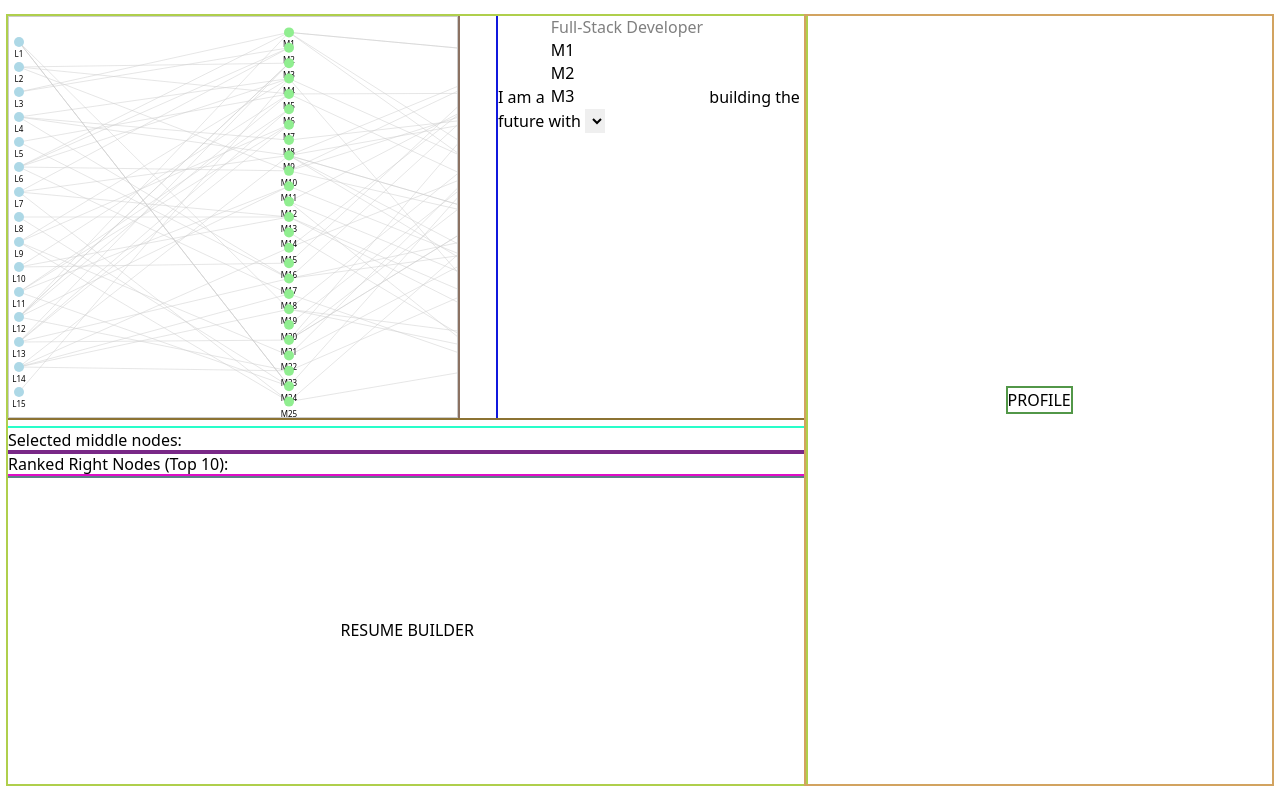
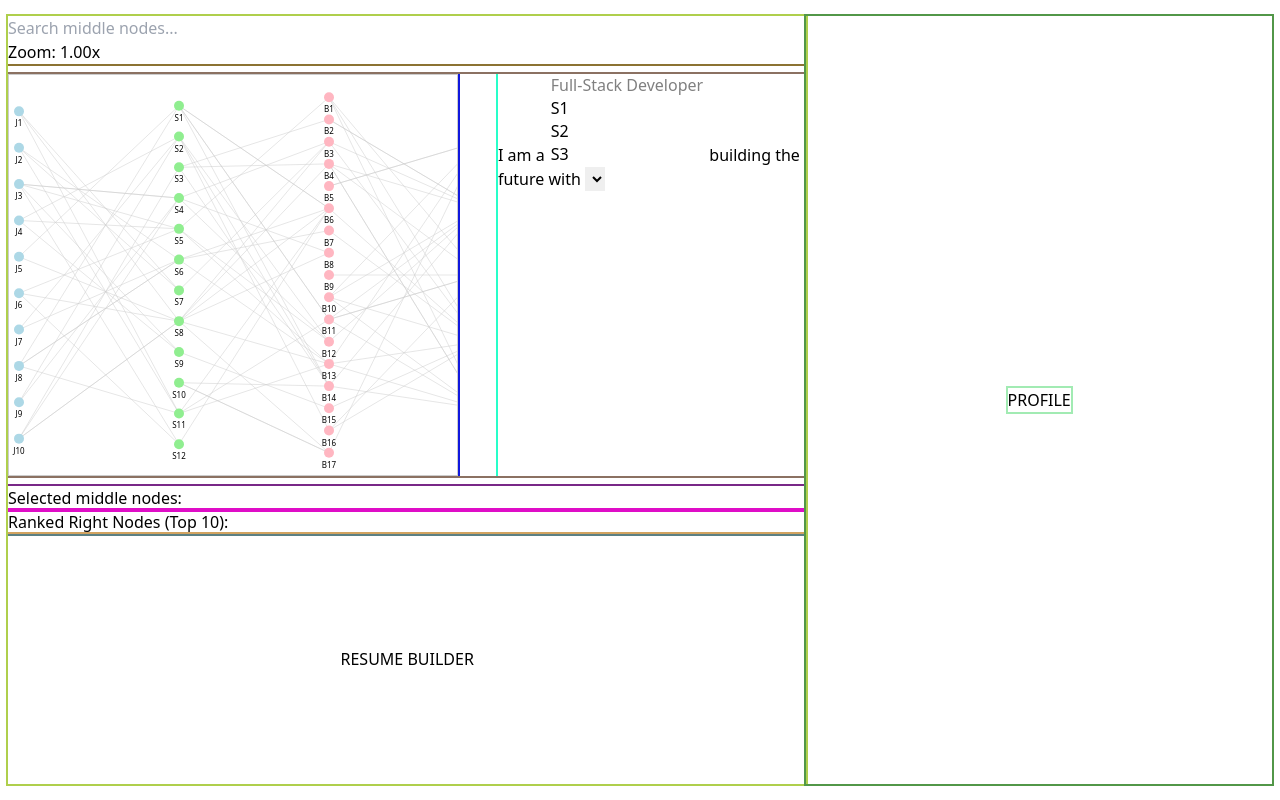
Before and after one commit to braedonwatkins/resume, a SvelteKit app: page /home in a window 1280 px wide. Built offline with nearby package versions, Linux system fonts and the light colour scheme.

Commit message:
rename nodes and add another layer LMR -> JSBP

```diff
--- a/src/routes/home/Showcase.svelte
+++ b/src/routes/home/Showcase.svelte
@@ -6,60 +6,79 @@
 	import generateNodes from './generateNodes';
 
 	//TODO: replace random node and edge generation with an upload / interactive node creator
-	export let leftNodes: string[] = generateNodes('L', 15);
-	export let middleNodes: string[] = generateNodes('M', 25);
-	export let rightNodes: string[] = generateNodes('R', 20);
-	export let edges: Edge[] = generateRandomEdges(100, leftNodes, middleNodes, rightNodes);
+	export let jobNodes: string[] = generateNodes('J', 10);
+	export let skillNodes: string[] = generateNodes('S', 12);
+	export let bulletNodes: string[] = generateNodes('B', 17);
+	export let projectNodes: string[] = generateNodes('P', 5);
+	export let edges: Edge[] = generateRandomEdges(
+		100,
+		jobNodes,
+		skillNodes,
+		bulletNodes,
+		projectNodes
+	);
 
 	const width = 600;
 	const height = 400;
 	const nodeRadius = 5;
-	const leftX = 10;
-	const middleX = 280;
-	const rightX = 525;
+	const jobX = 10;
+	const skillX = 170;
+	const bulletX = 320;
+	const projectX = 470;
 
 	let selectedMiddleNodes = new Set<string>();
 	let rankedRightNodes: RankedNode[] = [];
+	let searchTerm = '';
 	let zoomLevel = 1;
 
+	$: filteredMiddleNodes = searchTerm
+		? skillNodes.filter((node) => node.toLowerCase().includes(searchTerm.toLowerCase()))
+		: skillNodes;
+
 	$: allNodes = [
-		...leftNodes.map((id, index) => ({
+		...jobNodes.map((id, index) => ({
 			id,
-			x: leftX,
-			y: (index + 1) * (height / (leftNodes.length + 1))
+			x: jobX,
+			y: (index + 1) * (height / (jobNodes.length + 1))
 		})),
-		...middleNodes.map((id, index) => ({
+		...filteredMiddleNodes.map((id, index) => ({
 			id,
-			x: middleX,
-			y: (index + 1) * (height / (middleNodes.length + 1))
+			x: skillX,
+			y: (index + 1) * (height / (skillNodes.length + 1))
 		})),
-		...rightNodes.map((id, index) => ({
+		...bulletNodes.map((id, index) => ({
 			id,
-			x: rightX,
-			y: (index + 1) * (height / (rightNodes.length + 1))
+			x: bulletX,
+			y: (index + 1) * (height / (bulletNodes.length + 1))
+		})),
+		...projectNodes.map((id, index) => ({
+			id,
+			x: projectX,
+			y: (index + 1) * (height / (projectNodes.length + 1))
 		}))
 	];
 
 	function getNodeColor(node: Node): string {
-		if (node.x === leftX) return 'lightblue';
-		if (node.x === middleX) return 'lightgreen';
-		if (node.x == rightX) return 'lightpink';
+		if (node.x === jobX) return 'lightblue';
+		if (node.x === skillX) return 'lightgreen';
+		if (node.x === bulletX) return 'lightpink';
+		if (node.x === projectX) return 'mediumpurple';
 		return 'black'; // NOTE: using black nodes as a debug tool to say something has gone wrong
 	}
 
 	function updateRankedRightNodes() {
-		const rightNodeCounts = new Map<string, number>();
+		const bulletNodeCounts = new Map<string, number>();
 
 		edges.forEach((edge) => {
 			if (selectedMiddleNodes.has(edge.source)) {
-				const rightNode = rightNodes.find((node) => node === edge.target);
-				if (rightNode) {
-					rightNodeCounts.set(rightNode, (rightNodeCounts.get(rightNode) || 0) + 1);
+				const bulletNode = bulletNodes.find((node) => node === edge.target);
+				if (bulletNode) {
+					bulletNodeCounts.set(bulletNode, (bulletNodeCounts.get(bulletNode) || 0) + 1);
 				}
 			}
 		});
 
-		const ranked: RankedNode[] = Array.from(rightNodeCounts.entries())
+		const ranked: RankedNode[] = Array.from(bulletNodeCounts.entries())
 			.map(([id, count]) => ({ id, count }))
 			.sort((a, b) => b.count - a.count);
 
@@ -108,6 +127,11 @@
 </script>
 
 <div class="flex-col flex-[2_1_0%] items-center justify-center gap-1">
+	<div class="controls">
+		<input bind:value={searchTerm} placeholder="Search middle nodes..." />
+		<p>Zoom: {zoomLevel.toFixed(2)}x</p>
+	</div>
+
 	<div class="flex gap-10 justify-around">
 		<div class="graph-container" on:wheel={handleZoom}>
 			<svg {width} {height} viewBox="0 0 {width} {height}" style="transform: scale({zoomLevel});">
@@ -120,7 +144,9 @@
 							y1={source.y}
 							x2={target.x}
 							y2={target.y}
-							stroke={selectedMiddleNodes.has(source.id) || selectedMiddleNodes.has(target.id)
+							stroke={selectedMiddleNodes.has(source.id) ||
+							selectedMiddleNodes.has(target.id) ||
+							rankedRightNodes.some((node) => node.id === source.id)
 								? 'red'
 								: '#ccc'}
 							stroke-width="0.5"
@@ -131,10 +157,10 @@
 				{#each allNodes as node}
 					<g
 						role="button"
-						tabindex={node.x === middleX ? 0 : 1}
+						tabindex={node.x === skillX ? 0 : 1}
 						aria-pressed={selectedMiddleNodes.has(node.id)}
-						on:click={() => node.x === middleX && toggleMiddleNode(node.id)}
-						on:keydown={(event) => node.x === middleX && handleNodeKeydown(event, node.id)}
+						on:click={() => node.x === skillX && toggleMiddleNode(node.id)}
+						on:keydown={(event) => node.x === skillX && handleNodeKeydown(event, node.id)}
 					>
 						<circle
 							cx={node.x}
@@ -157,7 +183,7 @@
 		<div>
 			I am a <select on:change={handleDropdownSelect} multiple>
 				<option value="" disabled>Full-Stack Developer</option>
-				{#each middleNodes as node}
+				{#each skillNodes as node}
 					<option value={node}>{node}</option>
 				{/each}
 			</select>
--- a/src/routes/home/generateEdges.ts
+++ b/src/routes/home/generateEdges.ts
@@ -2,26 +2,25 @@ import type { Edge } from './Edge';
 
 const generateRandomEdges = (
 	count: number,
-	leftNodes: string[],
-	middleNodes: string[],
-	rightNodes: string[]
+	jobNodes: string[],
+	skillNodes: string[],
+	bulletNodes: string[],
+	projectNodes: string[]
 ): Edge[] => {
-	const edges: Edge[] = [];
-	for (let i = 0; i < count; i++) {
-		const isLeft = Math.random() < 0.5;
-		if (isLeft) {
-			edges.push({
-				source: leftNodes[Math.floor(Math.random() * leftNodes.length)],
-				target: middleNodes[Math.floor(Math.random() * middleNodes.length)]
-			});
-		} else {
-			edges.push({
-				source: middleNodes[Math.floor(Math.random() * middleNodes.length)],
-				target: rightNodes[Math.floor(Math.random() * rightNodes.length)]
-			});
-		}
-	}
-	return edges;
+	const nodeGroups = [
+		[jobNodes, skillNodes],
+		[skillNodes, bulletNodes],
+		[bulletNodes, projectNodes]
+	];
+
+	return Array.from({ length: count }, () => {
+		const [sourceNodes, targetNodes] = nodeGroups[Math.floor(Math.random() * 3)];
+
+		return {
+			source: sourceNodes[Math.floor(Math.random() * sourceNodes.length)],
+			target: targetNodes[Math.floor(Math.random() * targetNodes.length)]
+		};
+	});
 };
 
 export default generateRandomEdges;
```
